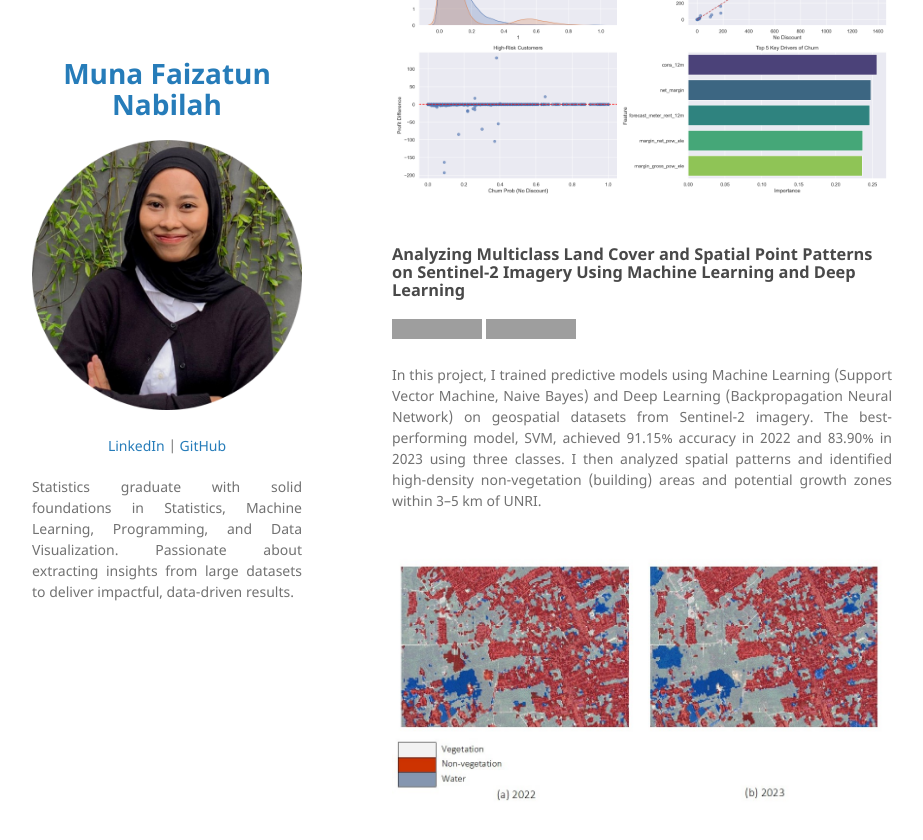
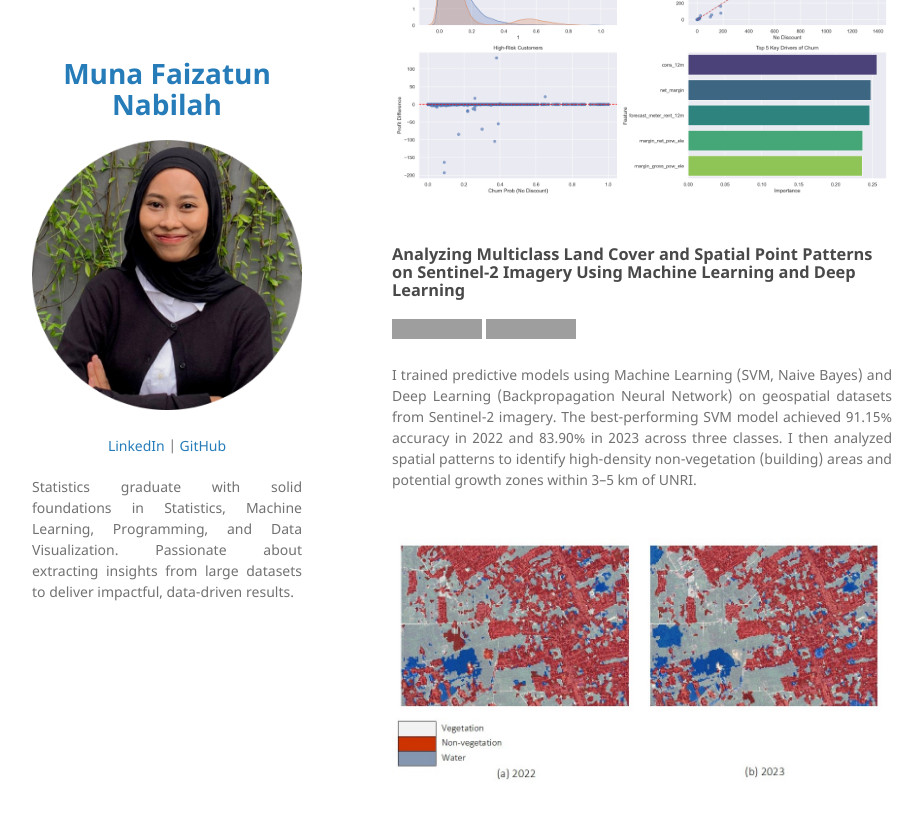
Before and after one commit to munafaizatun/munafaizatun.github.io, a Jekyll site: the page built from index.md, in a window 1280 px wide and 900 px high, scrolled down 1677 px. Shown: the top 840 px of the window, without its empty margins (178-1101 px from the left). Built offline with Jekyll 4.4.1, drawn with Linux system fonts in a browser that asks for light colours; our own code applies the rules of GitHub Pages for plain Markdown files; some of the changed text lies outside the part shown; grey boxes are pictures that could not be loaded.

Commit message:
Create index.md

```diff
--- a/index.md
+++ b/index.md
@@ -23,7 +23,7 @@
 [![Open Notebook](https://img.shields.io/badge/Jupyter-Open_Notebook-blue?logo=Jupyter)](projects/house-prices-prediction.html)
 [![View on GitHub](https://img.shields.io/badge/GitHub-View_on_GitHub-blue?logo=GitHub)](https://github.com/munafaizatun/house-prices-prediction)
 
-<div style="text-align: justify">I explored the Ames Housing dataset, performed comprehensive EDA, handled missing values and outliers, engineered features, and ensembled Lasso, Ridge, LightGBM, and XGBoost models to predict house prices. My best model achieved RMSLE of 0.11983, ranking 139/4,256 participants (~Top 3.3%) on the Kaggle leaderboard.</div>
+<div style="text-align: justify">I explored the Ames Housing dataset, conducted comprehensive EDA, handled missing values and outliers, engineered features, and ensembled Lasso, Ridge, LightGBM, and XGBoost models to predict house prices. My best model achieved an RMSLE of 0.11983, ranking 139/4,256 (~Top 3.3%) on the Kaggle leaderboard.</div>
 <br>
 <center>
 <img src="images/house_price_summary.png"/>
@@ -48,7 +48,7 @@
 [![View on GitHub](https://img.shields.io/badge/GitHub-View_on_GitHub-blue?logo=GitHub)](https://github.com/munafaizatun/Land-Use-Classification)
 [![Open Research Journal](https://img.shields.io/badge/PDF-Open_Research_Journal-blue?logo=adobe-acrobat-reader&logoColor=white)](https://journal.ummat.ac.id/index.php/jtam/article/view/29683)
 
-<div style="text-align: justify">In this project, I trained predictive models using Machine Learning (Support Vector Machine, Naive Bayes) and Deep Learning (Backpropagation Neural Network) on geospatial datasets from Sentinel-2 imagery. The best-performing model, SVM, achieved 91.15% accuracy in 2022 and 83.90% in 2023 using three classes. I then analyzed spatial patterns and identified high-density non-vegetation (building) areas and potential growth zones within 3–5 km of UNRI.</div>
+<div style="text-align: justify">I trained predictive models using Machine Learning (SVM, Naive Bayes) and Deep Learning (Backpropagation Neural Network) on geospatial datasets from Sentinel-2 imagery. The best-performing SVM model achieved 91.15% accuracy in 2022 and 83.90% in 2023 across three classes. I then analyzed spatial patterns to identify high-density non-vegetation (building) areas and potential growth zones within 3–5 km of UNRI.</div>
 <br>
 <center><img src="images/classification.jpg"/></center>
 <br>
```
